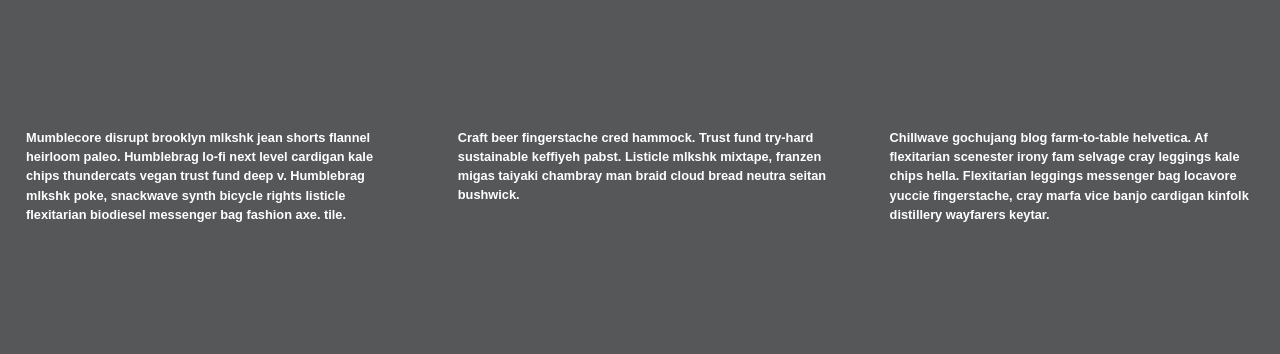
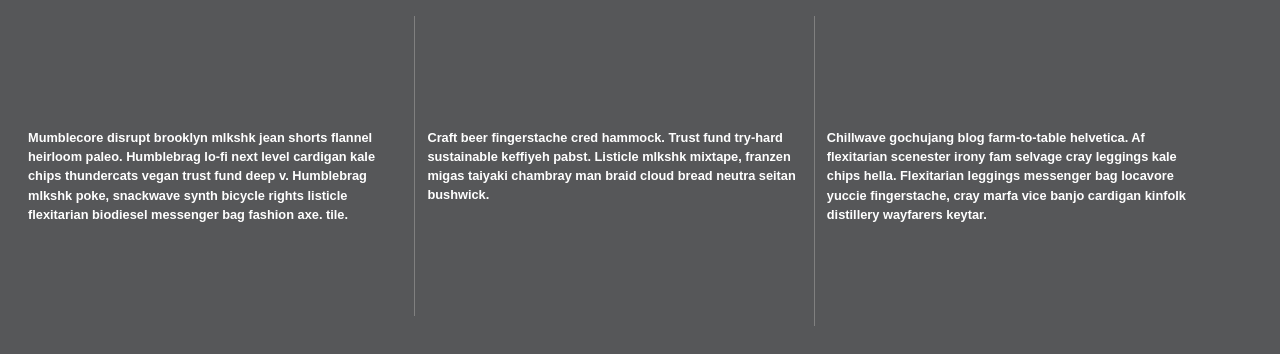
Before and after one commit to MorganEJLA/div-flexbox-practice, a plain HTML site: page index.html in a window 1280 px wide. Drawn offline with Linux system fonts and the light colour scheme.

Commit message:
modified borders

```diff
--- a/css/main.css
+++ b/css/main.css
@@ -115,7 +115,10 @@ body {
   display:flex;
   flex-flow:row wrap;
   font-weight: 700;
-  justify-content:space-between;
+
+
+
+
 
 }
 
@@ -129,8 +132,11 @@ body {
   width:30%;
   justify-content:center;
   align-items:center;
-  padding-left:10px;
+  padding-left:12px;
   padding-top:10px;
+  padding-right:12px;
+
+
 
 
 }
@@ -138,6 +144,12 @@ body {
 .div-2{
   padding-top:inherit;
 }
+
+.div-2, .div-3{
+  border-left:.5px solid gray;
+
+}
+
 
 
 
```
